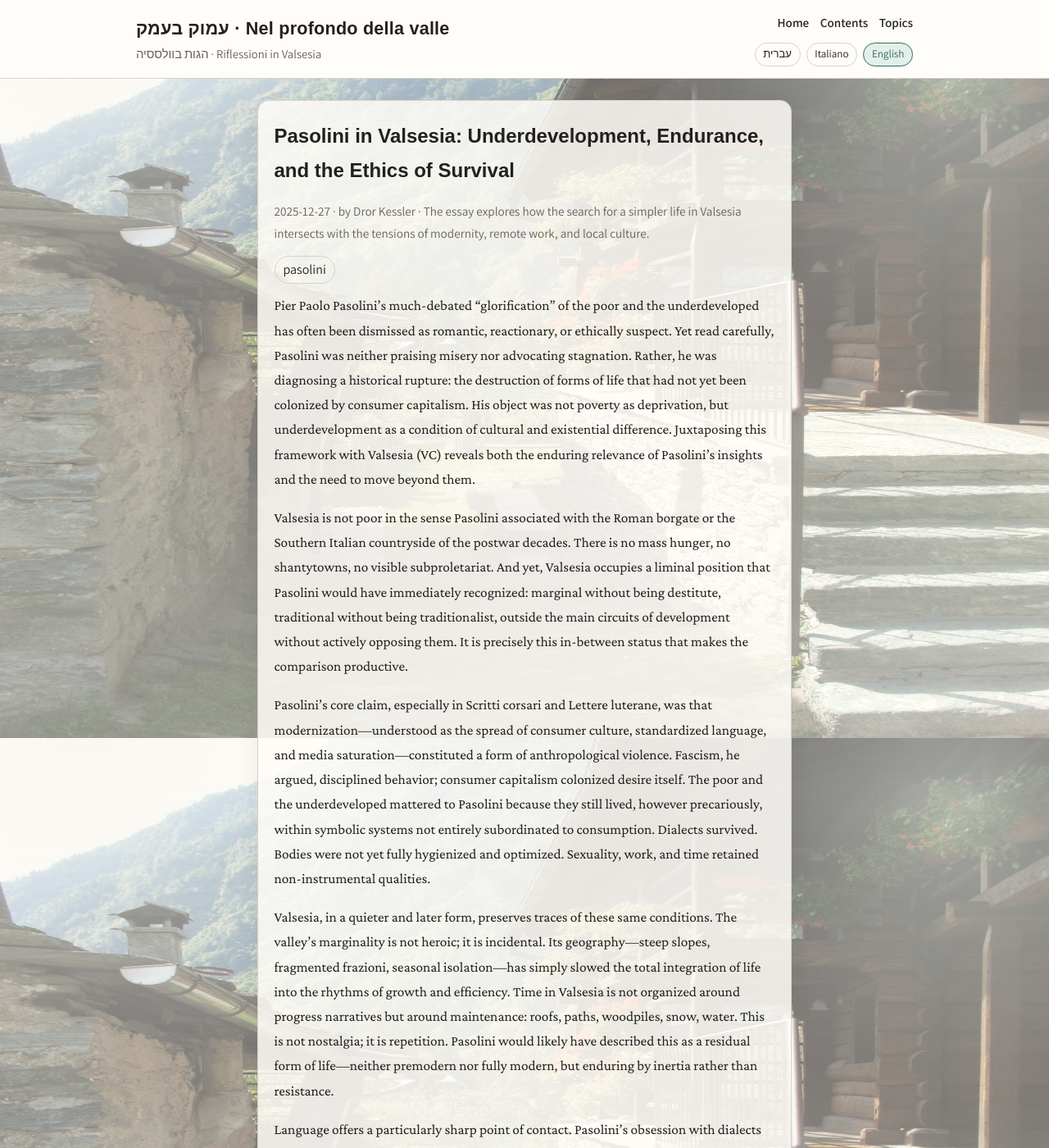
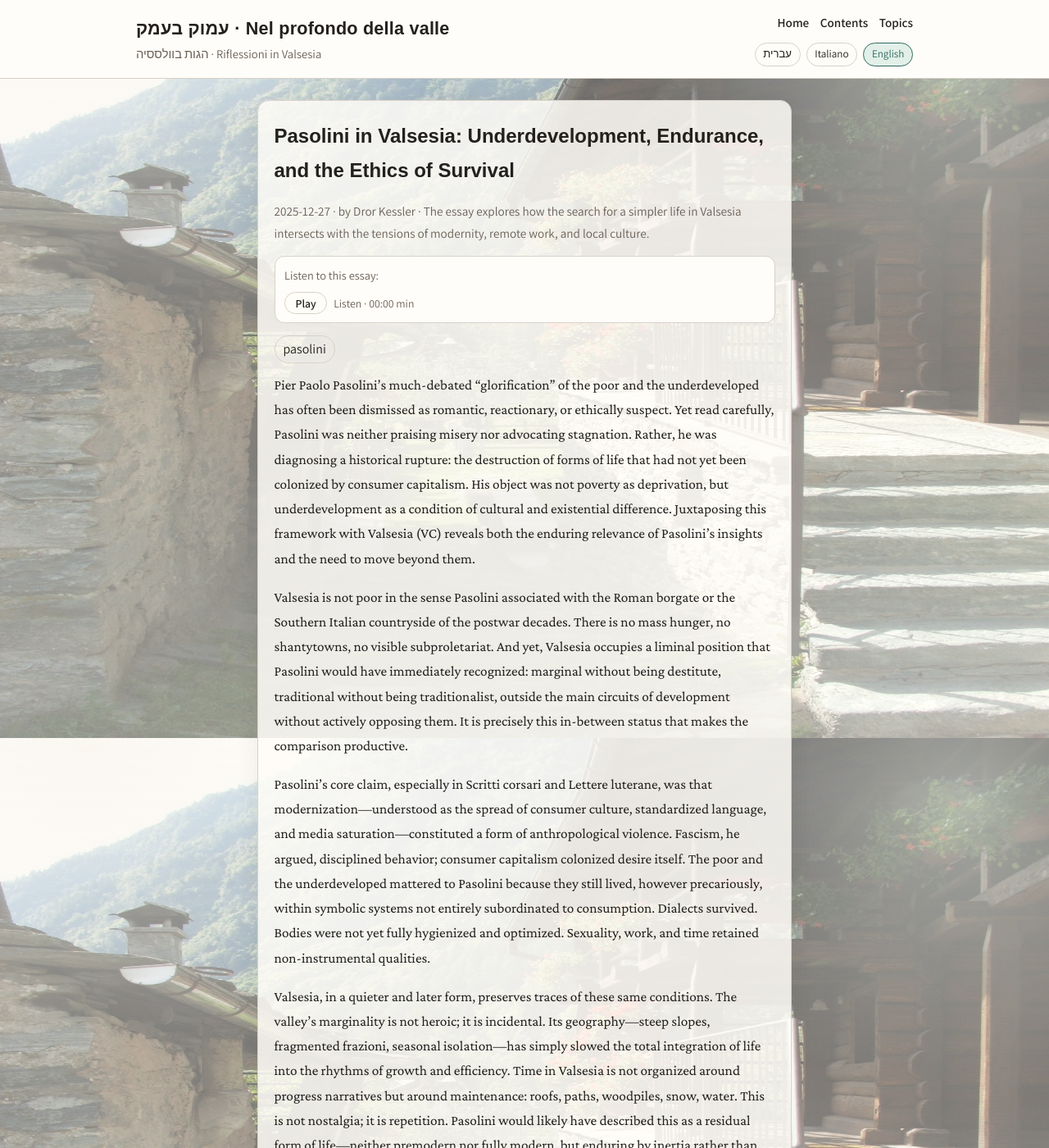
Before and after one commit to dror27/valsesia, a Jekyll site: the page built from _essays_en/pasolini_remote_work.md, in a window 1280 px wide and 1400 px high. Shown: the whole window at 82% size. Built offline with Jekyll 4.4.1, drawn with Linux system fonts in a browser that asks for light colours; some web fonts are replaced.

Commit message:
play essay audio, v1

```diff
--- a/_layouts/default.html
+++ b/_layouts/default.html
@@ -256,6 +256,88 @@
             });
           });
         }
+
+        var audioPlayers = document.querySelectorAll("[data-audio-player]");
+        audioPlayers.forEach(function (player) {
+          var audioElement = player.querySelector("[data-audio-element]");
+          var toggleButton = player.querySelector("[data-audio-toggle]");
+          var timeLabel = player.querySelector("[data-audio-time]");
+
+          if (!audioElement || !toggleButton || !timeLabel) {
+            return;
+          }
+
+          var formatTime = function (valueInSeconds) {
+            if (!Number.isFinite(valueInSeconds) || valueInSeconds < 0) {
+              return "00:00";
+            }
+
+            var totalSeconds = Math.floor(valueInSeconds);
+            var minutes = Math.floor(totalSeconds / 60);
+            var seconds = totalSeconds % 60;
+            var paddedSeconds = String(seconds).padStart(2, "0");
+            return String(minutes) + ":" + paddedSeconds;
+          };
+
+          var renderTimeLabel = function (valueInSeconds) {
+            return "Listen · " + formatTime(valueInSeconds) + " min";
+          };
+
+          var playText = toggleButton.getAttribute("data-audio-play-text") || "Play";
+          var stopText = toggleButton.getAttribute("data-audio-stop-text") || "Stop";
+
+          var setToggleLabel = function (isPlaying) {
+            toggleButton.textContent = isPlaying ? stopText : playText;
+          };
+
+          var updateIdleTime = function () {
+            timeLabel.textContent = renderTimeLabel(audioElement.duration);
+          };
+
+          var updatePlayheadTime = function () {
+            timeLabel.textContent = renderTimeLabel(audioElement.currentTime);
+          };
+
+          setToggleLabel(false);
+          updateIdleTime();
+
+          toggleButton.addEventListener("click", function () {
+            if (audioElement.paused) {
+              audioElement.play();
+            } else {
+              audioElement.pause();
+              setToggleLabel(false);
+            }
+          });
+
+          audioElement.addEventListener("loadedmetadata", function () {
+            if (audioElement.paused) {
+              updateIdleTime();
+            }
+          });
+
+          audioElement.addEventListener("play", function () {
+            setToggleLabel(true);
+            updatePlayheadTime();
+          });
+
+          audioElement.addEventListener("timeupdate", function () {
+            if (!audioElement.paused) {
+              updatePlayheadTime();
+            }
+          });
+
+          audioElement.addEventListener("pause", function () {
+            if (audioElement.currentTime === 0 || audioElement.ended) {
+              updateIdleTime();
+            }
+          });
+
+          audioElement.addEventListener("ended", function () {
+            setToggleLabel(false);
+            updateIdleTime();
+          });
+        });
       })();
     </script>
   </body>
--- a/_layouts/essay.html
+++ b/_layouts/essay.html
@@ -19,6 +19,40 @@ layout: default
         · {{ page.summary }}
       {% endif %}
     </p>
+    {% if page.audio_file %}
+      <section class="essay-audio" aria-label="Essay audio">
+        <p class="essay-audio-label">
+          {% if page.lang == 'he' %}
+            האזנה למאמר:
+          {% elsif page.lang == 'it' %}
+            Ascolta il saggio:
+          {% else %}
+            Listen to this essay:
+          {% endif %}
+        </p>
+        <div class="essay-audio-controls" data-audio-player>
+          <button
+            type="button"
+            class="audio-btn"
+            data-audio-toggle
+            data-audio-play-text="{% if page.lang == 'he' %}נגן{% elsif page.lang == 'it' %}Riproduci{% else %}Play{% endif %}"
+            data-audio-stop-text="{% if page.lang == 'he' %}עצור{% elsif page.lang == 'it' %}Ferma{% else %}Stop{% endif %}"
+          >
+            {% if page.lang == 'he' %}
+              נגן
+            {% elsif page.lang == 'it' %}
+              Riproduci
+            {% else %}
+              Play
+            {% endif %}
+          </button>
+          <span class="audio-time" data-audio-time>Listen · 00:00 min</span>
+          <audio preload="metadata" data-audio-element>
+            <source src="{{ '/assets/readings/' | append: page.audio_file | relative_url }}" type="audio/mpeg" />
+          </audio>
+        </div>
+      </section>
+    {% endif %}
     {% if page.tags %}
       <ul class="topic-list">
         {% for topic in page.tags %}
--- a/assets/css/style.css
+++ b/assets/css/style.css
@@ -387,6 +387,52 @@ button:focus-visible {
   font-family: "Alef", sans-serif;
 }
 
+.essay-audio {
+  margin: 0.8rem 0 0.95rem;
+  padding: 0.6rem 0.72rem;
+  border: 1px solid var(--border);
+  border-radius: 12px;
+  background: color-mix(in oklab, var(--paper) 88%, white);
+}
+
+.essay-audio-label {
+  margin: 0;
+  font-family: "Assistant", sans-serif;
+  font-size: 0.9rem;
+  color: var(--muted);
+}
+
+.essay-audio-controls {
+  margin-top: 0.5rem;
+  display: flex;
+  gap: 0.5rem;
+  align-items: center;
+}
+
+.audio-btn {
+  border: 1px solid var(--border);
+  background: var(--paper);
+  color: var(--ink);
+  border-radius: 999px;
+  padding: 0.22rem 0.78rem;
+  font-family: "Assistant", sans-serif;
+  font-size: 0.86rem;
+  font-weight: 600;
+  cursor: pointer;
+}
+
+.audio-btn:hover {
+  border-color: var(--accent);
+  color: var(--accent);
+}
+
+.audio-time {
+  font-family: "Assistant", sans-serif;
+  font-size: 0.86rem;
+  color: var(--muted);
+  font-variant-numeric: tabular-nums;
+}
+
 .translation-box {
   margin-top: 0.85rem;
   padding: 0.65rem 0.8rem;
@@ -574,4 +620,8 @@ html[lang="he"] .essay-content {
   .nav-stack {
     align-items: flex-start;
   }
+
+  .essay-audio-controls {
+    flex-wrap: wrap;
+  }
 }
```
Also changed, not shown: _essays_en/pasolini_remote_work.md (+1 -0 lines), 2 other files.
